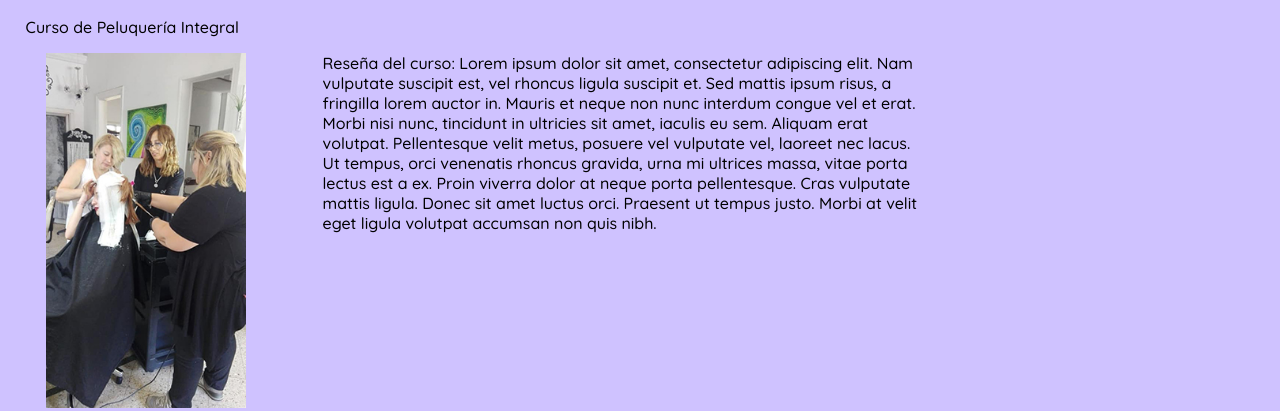
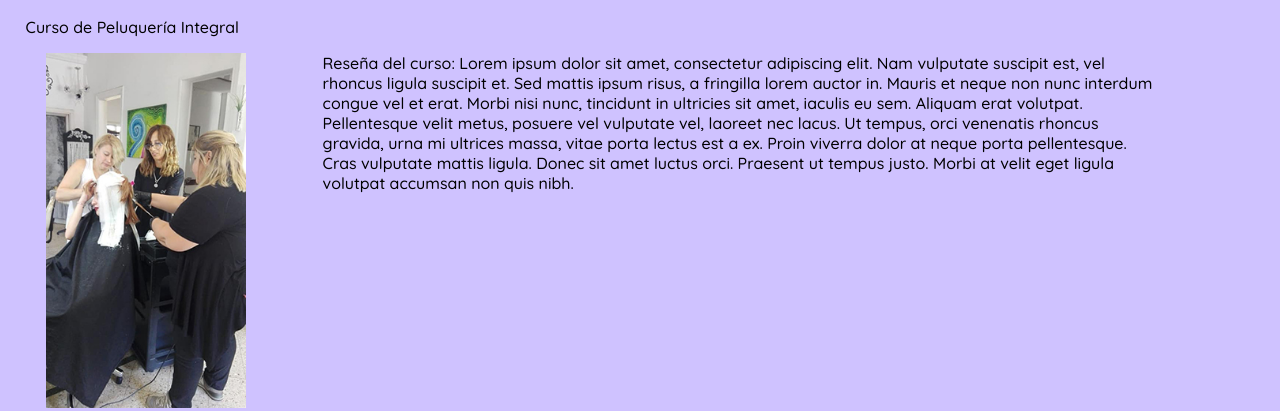
Before and after one commit to DenisaBuche/ANEscuela, a plain HTML site: page index.html in a window 1280 px wide. Shown: the part 1970-2381 px from the top of the page. Drawn offline with Linux system fonts and the light colour scheme; a script that the page names is missing.

Commit message:
Update estilo.css

```diff
--- a/estilo.css
+++ b/estilo.css
@@ -11,7 +11,7 @@ body {
 
 .reseña {
 padding-left: 77px;
-padding-right: 338px;
+padding-right: 100px;
 
 }
 
```
